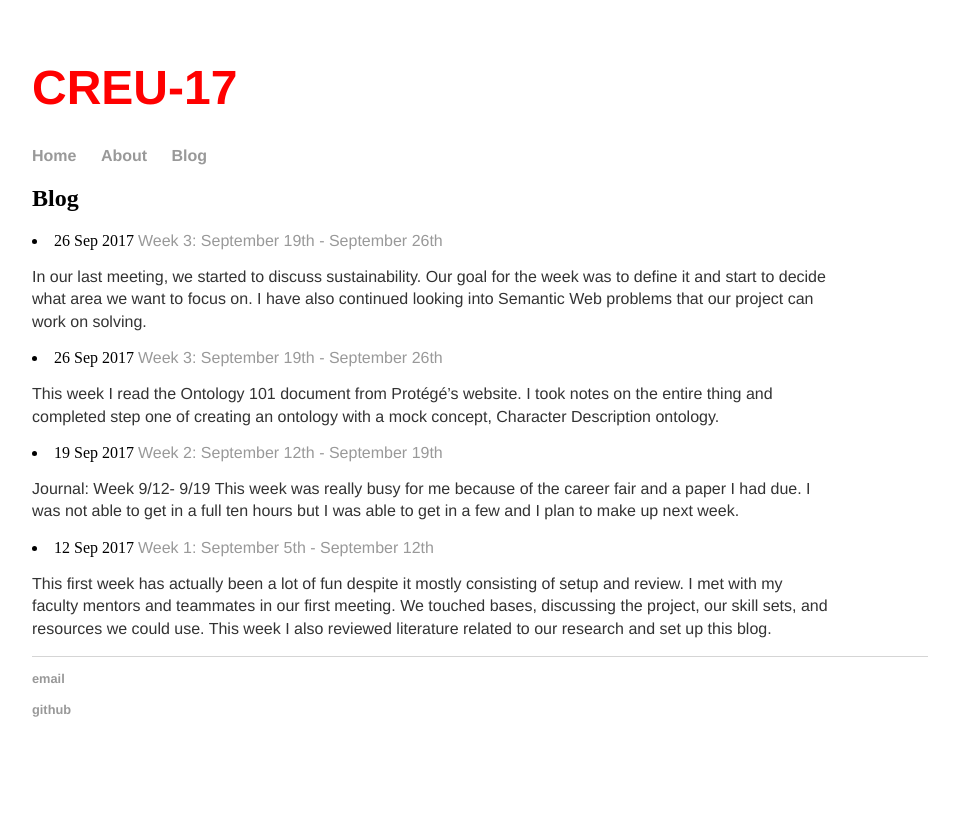
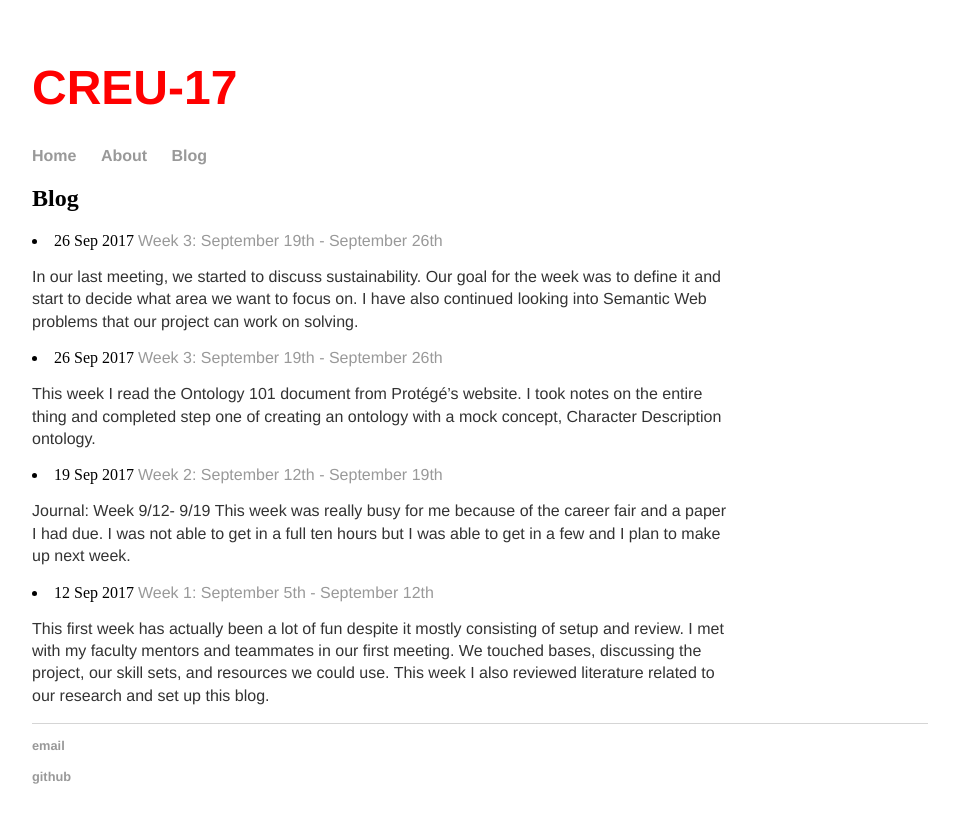
Before and after one commit to maxpaper86/CREU-Poly-17, a Jekyll site: the page built from Blog/index.html, in a window 1280 px wide. Shown: the top 823 px of the page, without its empty margins (160-1119 px from the left). Built offline with Jekyll 4.4.1, drawn with Linux system fonts in a browser that asks for light colours.

Commit message:
Update main.css

```diff
--- a/css/main.css
+++ b/css/main.css
@@ -15,12 +15,12 @@ body {
 
 ul {
     font-family:'Helvetica', 'Arial', 'Sans-Serif';
-    padding: 20px;
+    padding: 0px;
     font-size: 1em;
     list-style: disc;
 }
 li {
-    margin-right: 100px;
+    margin-right: 200px;
 }
 
 a {
```
